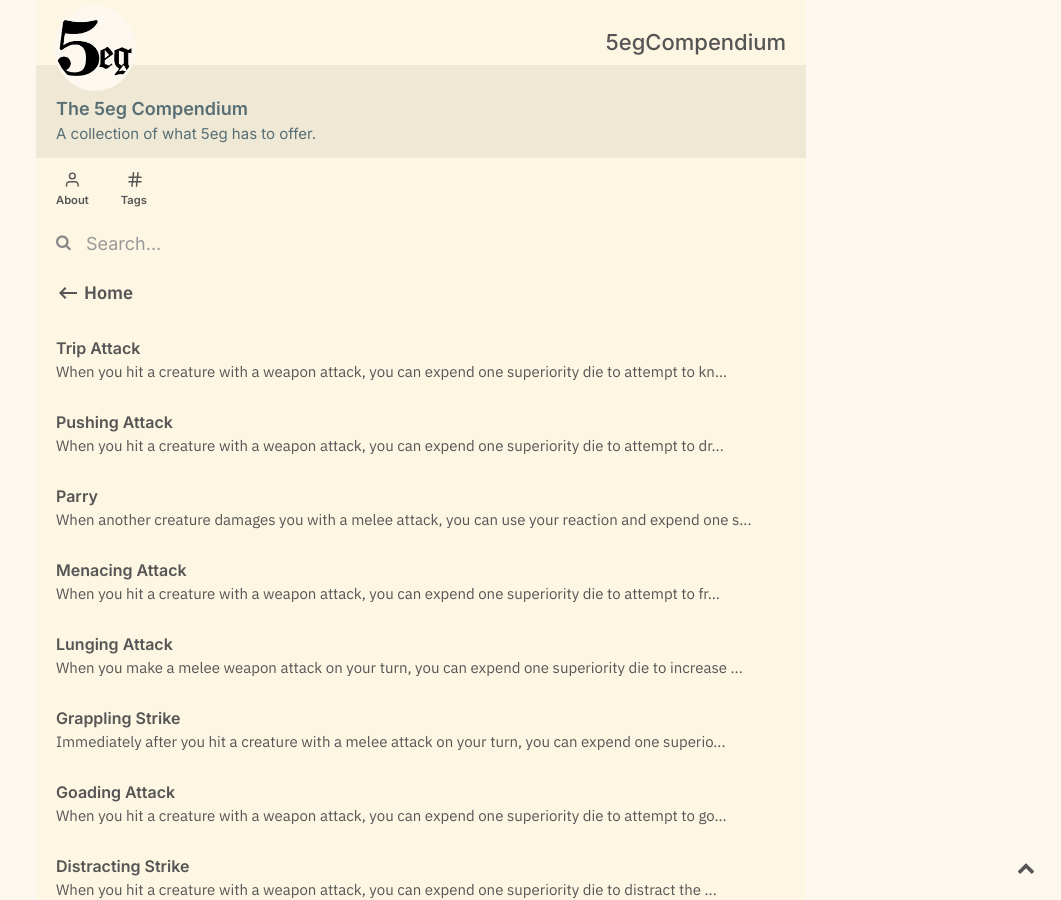
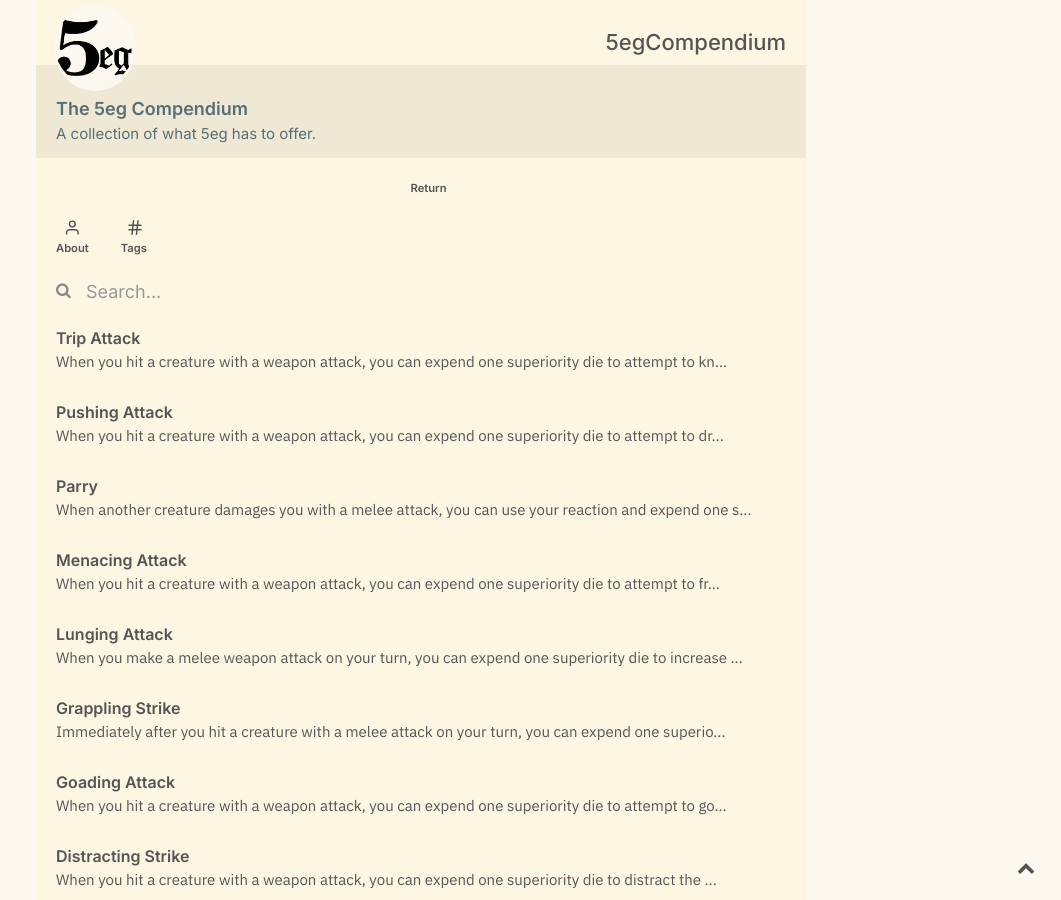
Before and after one commit to 5egeneral/compendium, a Jekyll site: the page built from notes.md, in a window 1280 px wide and 900 px high. Shown: the whole window, without its empty margins (219-1280 px from the left). Built offline with Jekyll 4.4.1, drawn with Linux system fonts in a browser that asks for light colours.

Commit message:
Update header.html

```diff
--- a/_includes/header.html
+++ b/_includes/header.html
@@ -20,6 +20,16 @@
         </a>
     </div>
     <div class="main-site-subheader menu disable-select">
+		{%- if page.permalink != "/" -%}
+		<div class="return">
+            <a style="text-decoration: none;" href="/">
+                <svg class="icon-return" width="18" height="19" viewBox="0 0 25 25" fill="none" xmlns="http://www.w3.org/2000/svg">
+                    <path d="M 12 2 A 1 1 0 0 0 11.289062 2.296875 L 1.203125 11.097656 A 0.5 0.5 0 0 0 1 11.5 A 0.5 0.5 0 0 0 1.5 12 L 4 12 L 4 20 C 4 20.552 4.448 21 5 21 L 9 21 C 9.552 21 10 20.552 10 20 L 10 14 L 14 14 L 14 20 C 14 20.552 14.448 21 15 21 L 19 21 C 19.552 21 20 20.552 20 20 L 20 12 L 22.5 12 A 0.5 0.5 0 0 0 23 11.5 A 0.5 0.5 0 0 0 22.796875 11.097656 L 12.716797 2.3027344 A 1 1 0 0 0 12.710938 2.296875 A 1 1 0 0 0 12 2 z"/>
+                </svg>
+                <p class="home-p">Return</p>
+            </a>
+        </div>
+		{%- endif -%}
         <div class="home">
             <a style="text-decoration: none;" href="/about">
                 <svg class="icon-home" width="18" height="19" viewBox="0 0 25 25" fill="none" xmlns="http://www.w3.org/2000/svg">
@@ -88,17 +98,7 @@
 
 
     </script>
-    {%- if page.permalink != "/" -%}
-    <div class="main-site-subheader disable-select" id="scroll-head" onclick="window.location.assign('/');">
-        <div class="back-icon">
-            <svg class="ripple" xmlns="http://www.w3.org/2000/svg" height="24" viewBox="0 0 24 24" width="24">
-                <path d="M0 0h24v24H0z" fill="none"/>
-                <path d="M21 11H6.83l3.58-3.59L9 6l-6 6 6 6 1.41-1.41L6.83 13H21z"/>
-            </svg>
-        </div>
-        <p class="back-p">Home</p>
-    </div>
-    {%- endif -%}
+
 
     <script type="text/x-mathjax-config">
    MathJax.Hub.Config({
```
